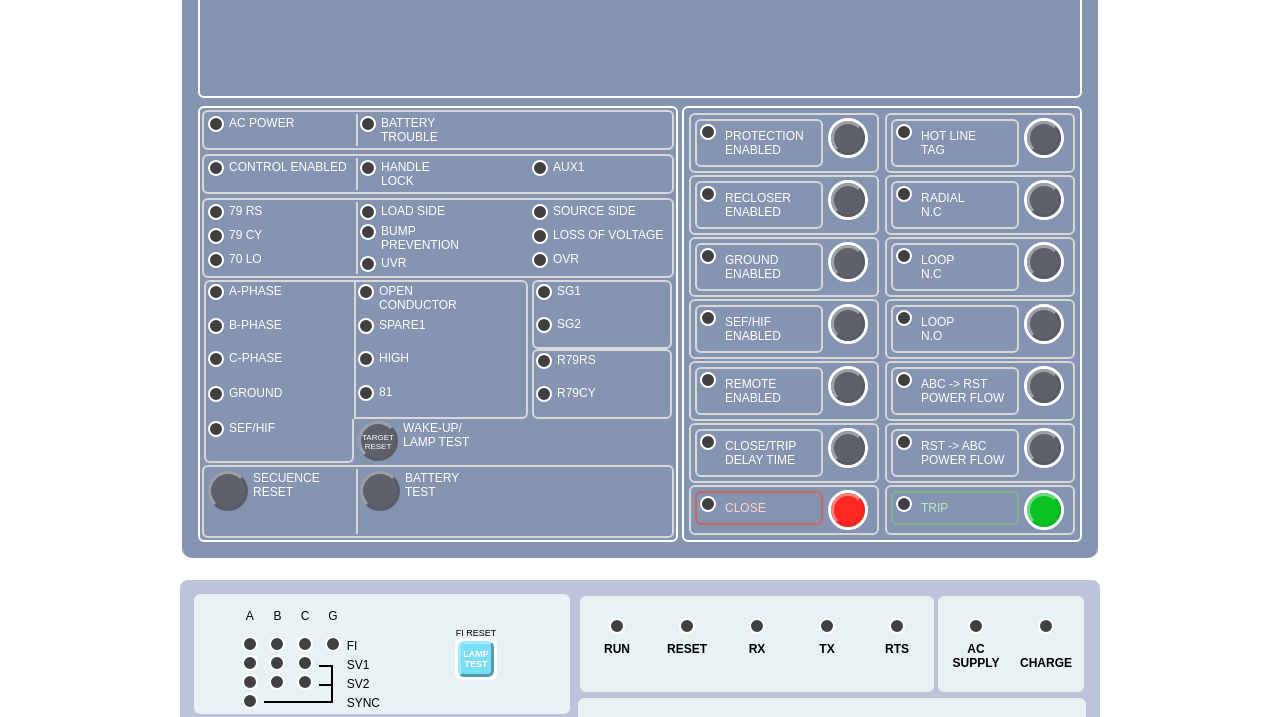
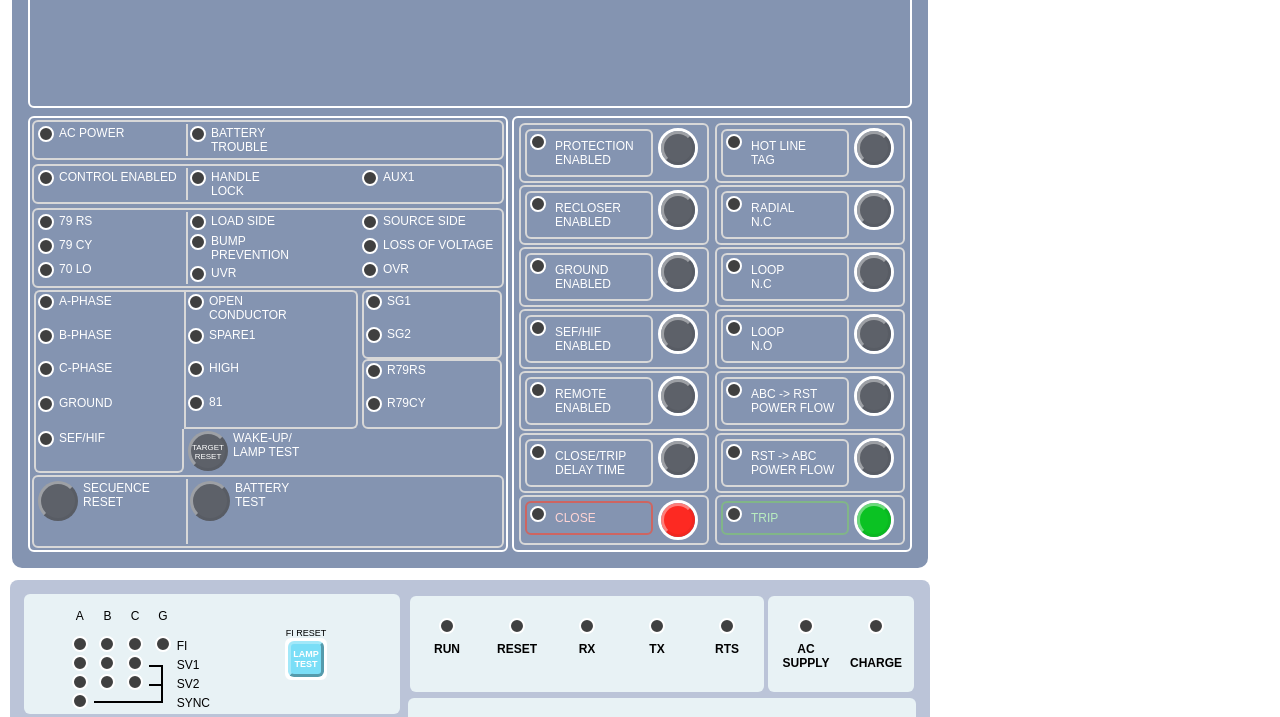
Before and after one commit to robertods/robertods.github.io, a plain HTML site: page index.html in a window 1280 px wide. Shown: the part 91-808 px from the top of the page. Drawn offline with Linux system fonts and the light colour scheme.

Commit message:
Update style.css

```diff
--- a/style.css
+++ b/style.css
@@ -10,9 +10,5 @@ html, body {
 }
 
 .container {
-  display: flex;
-  flex-direction: column;
-  justify-content: center;
-  align-items: center;
-  overflow: auto;
+  margin: 20px auto;
 }
```
